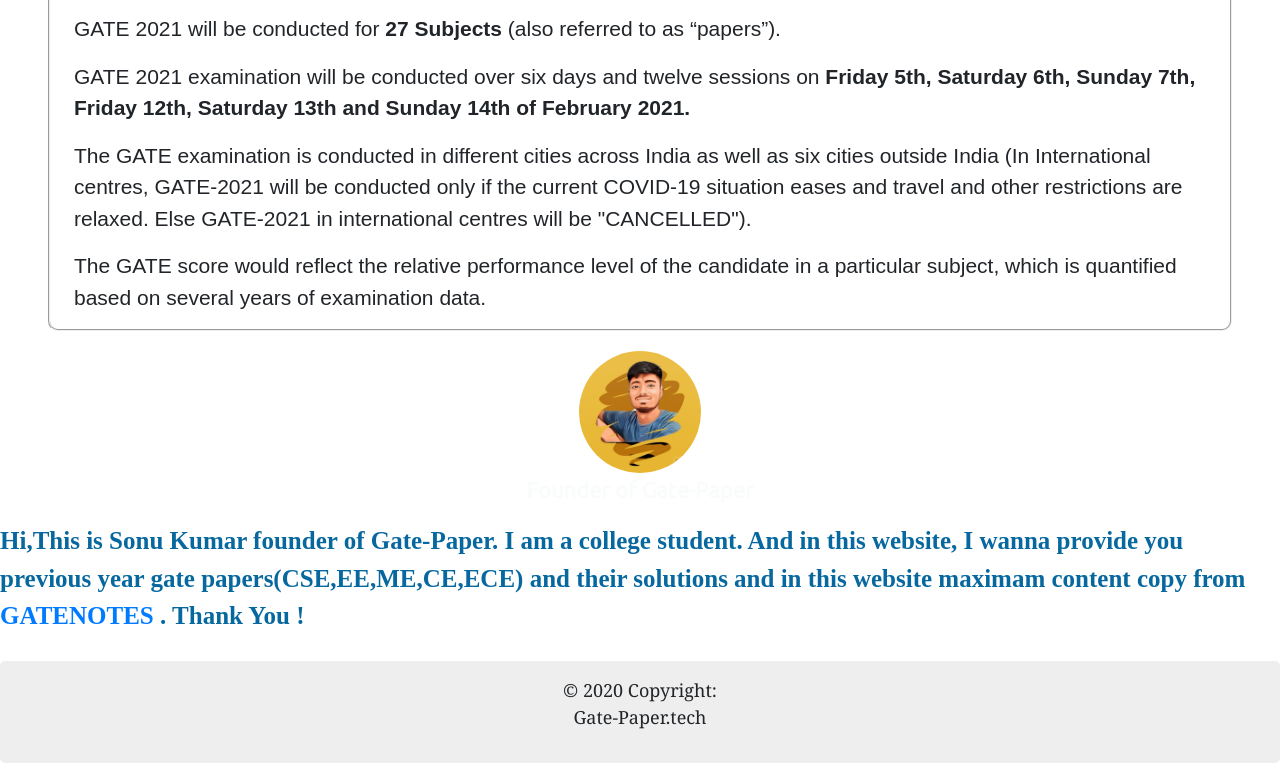
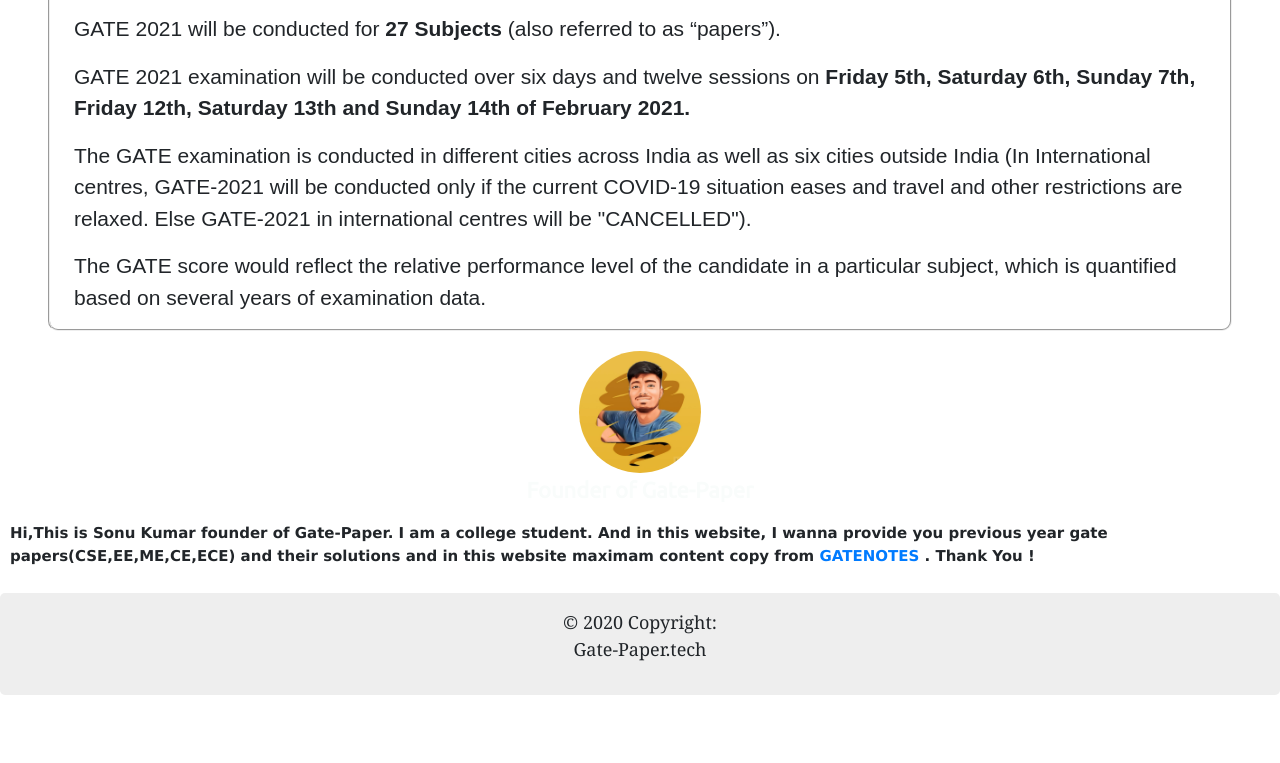
Before and after one commit to Ranjit8298/Gate-Paper, a plain HTML site: page index.html in a window 1280 px wide. Shown: the part 841-1604 px from the top of the page. After the commit the page ends 1536 px from the top, so only its background shows below. Drawn offline with nearby package versions, Linux system fonts and the light colour scheme; a web font is replaced by a local one.

Commit message:
Update index.html

```diff
--- a/index.html
+++ b/index.html
@@ -161,7 +161,7 @@
         <p class="foun-container">Founder of Gate-Paper </p>
 
 
-        <p class="intro">Hi,This is Sonu Kumar founder of Gate-Paper. I am a college student. And in this website, I
+        <p class="paragraph">Hi,This is Sonu Kumar founder of Gate-Paper. I am a college student. And in this website, I
             wanna
             provide you previous year gate papers(CSE,EE,ME,CE,ECE) and their solutions and in this website maximam content copy from
             <a href="https://gatenotes.in/index.php">GATENOTES </a>. Thank You !</p>
```
